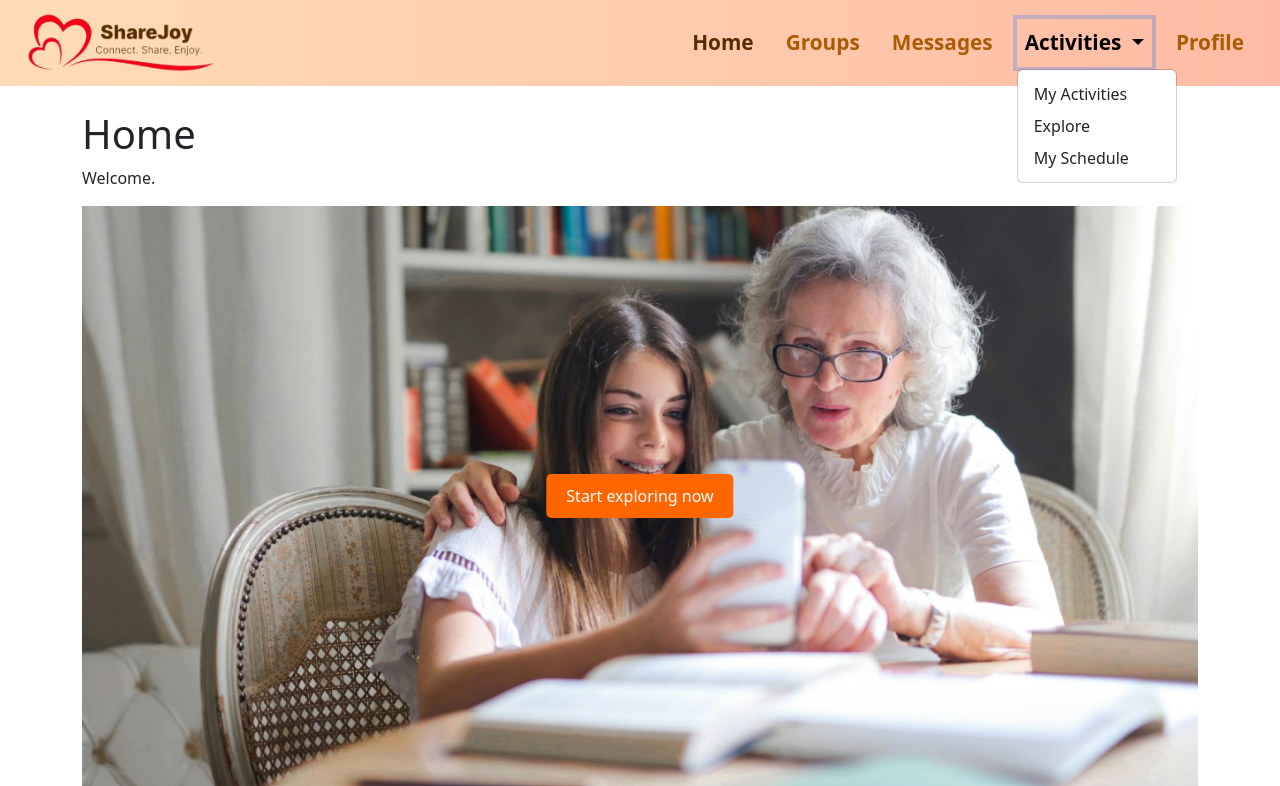
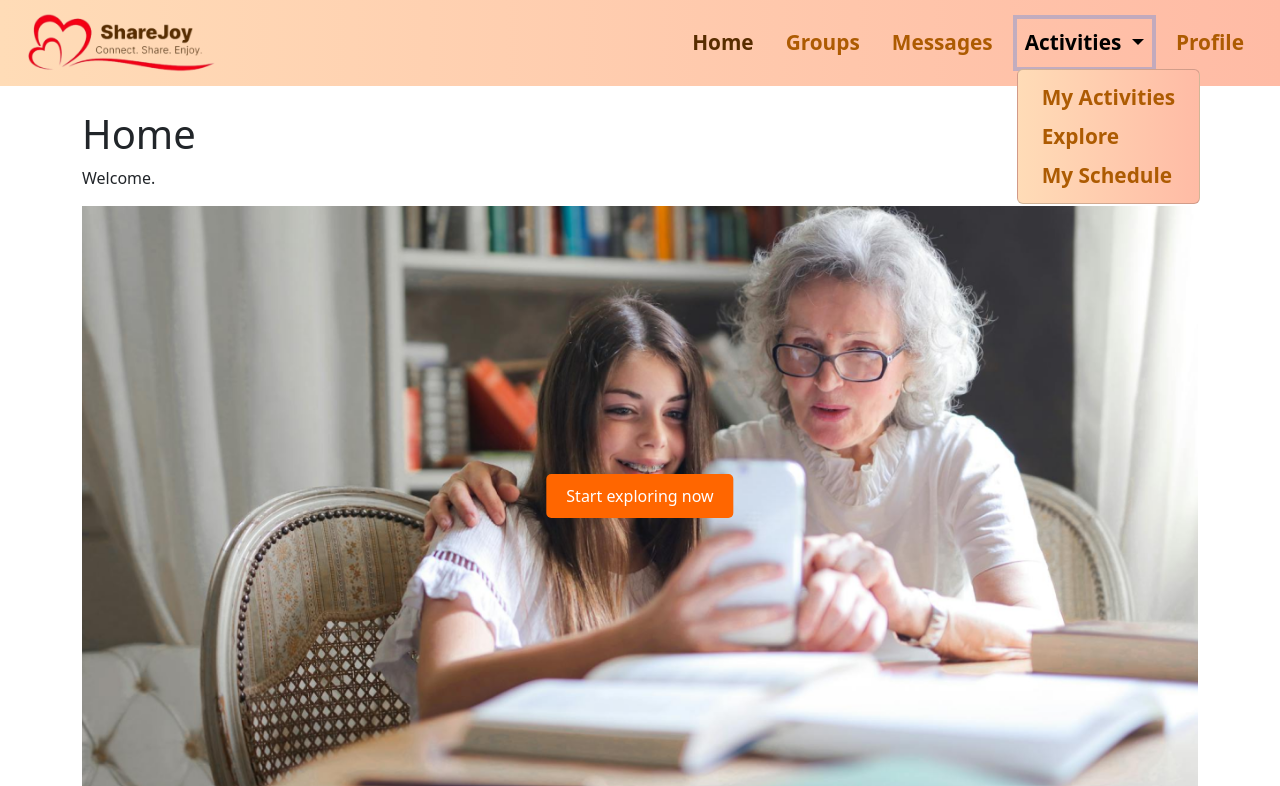
Before and after one commit to starry9x/ShareJoy, a Flask app: page / in a window 1280 px wide, after a click on "Activities". Shown: the top 786 px of the page. Run offline with Flask 3, Linux system fonts and the light colour scheme.

Commit message:
updated navbar

```diff
--- a/static/css/navbar.css
+++ b/static/css/navbar.css
@@ -1,25 +1,24 @@
-/* .navbar {
-    background-color: #FFDCB7;
-} */
-.navbar .nav-link {
-    font-size: 1.3rem;
-    color:#ad5b02;
+.navbar, .dropdown-menu {
+    background: linear-gradient(90deg, #FFDCB7, #ffbba5);
 }
 
-.nav-link.active, .nav-link:hover {
+.navbar .nav-link,
+.dropdown-item {
+    font-size: 1.3rem;
+    color: #ad5b02;
+    transition: color 0.3s ease, transform 0.3s ease;
+}
+
+.nav-link.active,
+.nav-link:hover,
+.dropdown-item:hover {
     color: #582D00 !important;
 }
 
-.navbar-toggler:hover,
-.navbar-toggler.active {
-    transform: translateY(-6px);
-    transition: transform 0.3s ease, border 0.3s ease;
+.navbar-toggler{
+    transition: transform 0.3s ease;
 }
 
-.navbar-toggler {
-    transition: transform 0.3s ease, border 0.3s ease;
+.dropdown-item:hover {
+    background-color: transparent !important;
 }
-
-.navbar {
-    background-image: linear-gradient(90deg, #FFDCB7, #ffbba5);
-}
--- a/templates/navbar.html
+++ b/templates/navbar.html
@@ -23,14 +23,14 @@
                         href="{{ url_for('messages') }}">Messages</a>
                 </li>
                 <li class="nav-item dropdown">
-                    <a class="nav-link dropdown-toggle me-3 fw-bold {% if request.endpoint == 'activities' %}active{% endif %}"
+                    <a class="nav-link dropdown-toggle me-3 fw-bold {% if request.endpoint in ['activities', 'explore', 'schedule'] %}active{% endif %}"
                         href="#" id="activitiesDropdown" role="button" data-bs-toggle="dropdown" aria-expanded="false">
                         Activities
                     </a>
-                    <ul class="dropdown-menu" aria-labelledby="activitiesDropdown">
-                        <li><a class="dropdown-item" href="{{ url_for('activities') }}">My Activities</a></li>
-                        <li><a class="dropdown-item" href="{{ url_for('explore') }}">Explore</a></li>
-                        <li><a class="dropdown-item" href="{{ url_for('schedule') }}">My Schedule</a></li>
+                    <ul class="dropdown-menu dropdown-menu-start p-2" aria-labelledby="activitiesDropdown">
+                        <li><a class="dropdown-item fw-bold" href="{{ url_for('activities') }}">My Activities</a></li>
+                        <li><a class="dropdown-item fw-bold" href="{{ url_for('explore') }}">Explore</a></li>
+                        <li><a class="dropdown-item fw-bold" href="{{ url_for('schedule') }}">My Schedule</a></li>
                     </ul>
                 </li>
                 <li class="nav-item">
```
